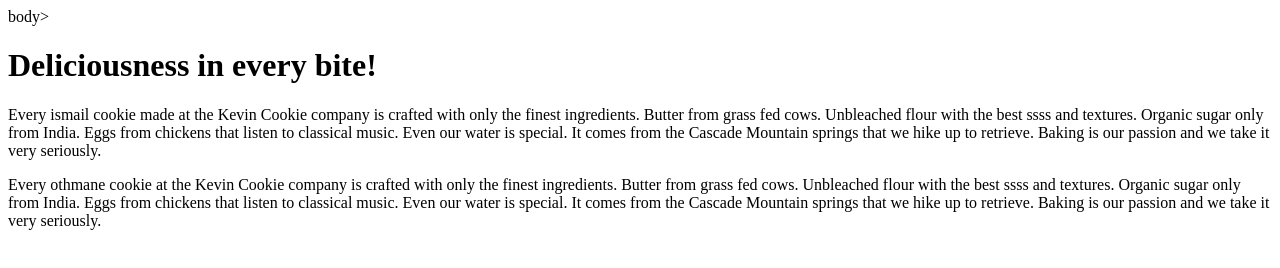
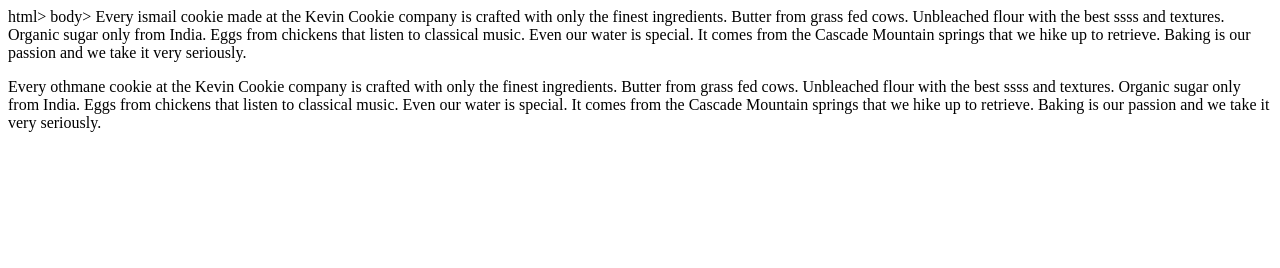
Before and after one commit to ismailmtioui/kev, a plain HTML site: page index.htm in a window 1280 px wide. Drawn offline with Linux system fonts and the light colour scheme.

Commit message:
Update index.htm2

```diff
--- a/index.htm
+++ b/index.htm
@@ -1,8 +1,8 @@
 <!DOCTYPE html>
-<html>
+html>
 body>
 
-<h1>Deliciousness in every bite!</h1>
+<Deliciousness in every bite!</h1>
 
 Every  ismail cookie made at the Kevin Cookie company is crafted with only the finest ingredients. Butter from grass fed cows. Unbleached flour with the best ssss and textures. Organic sugar only from India. Eggs from chickens that listen to classical music. Even our water is special. It comes from the Cascade Mountain springs that we hike up to retrieve. Baking is our passion and we take it very seriously.</p>
 
```
